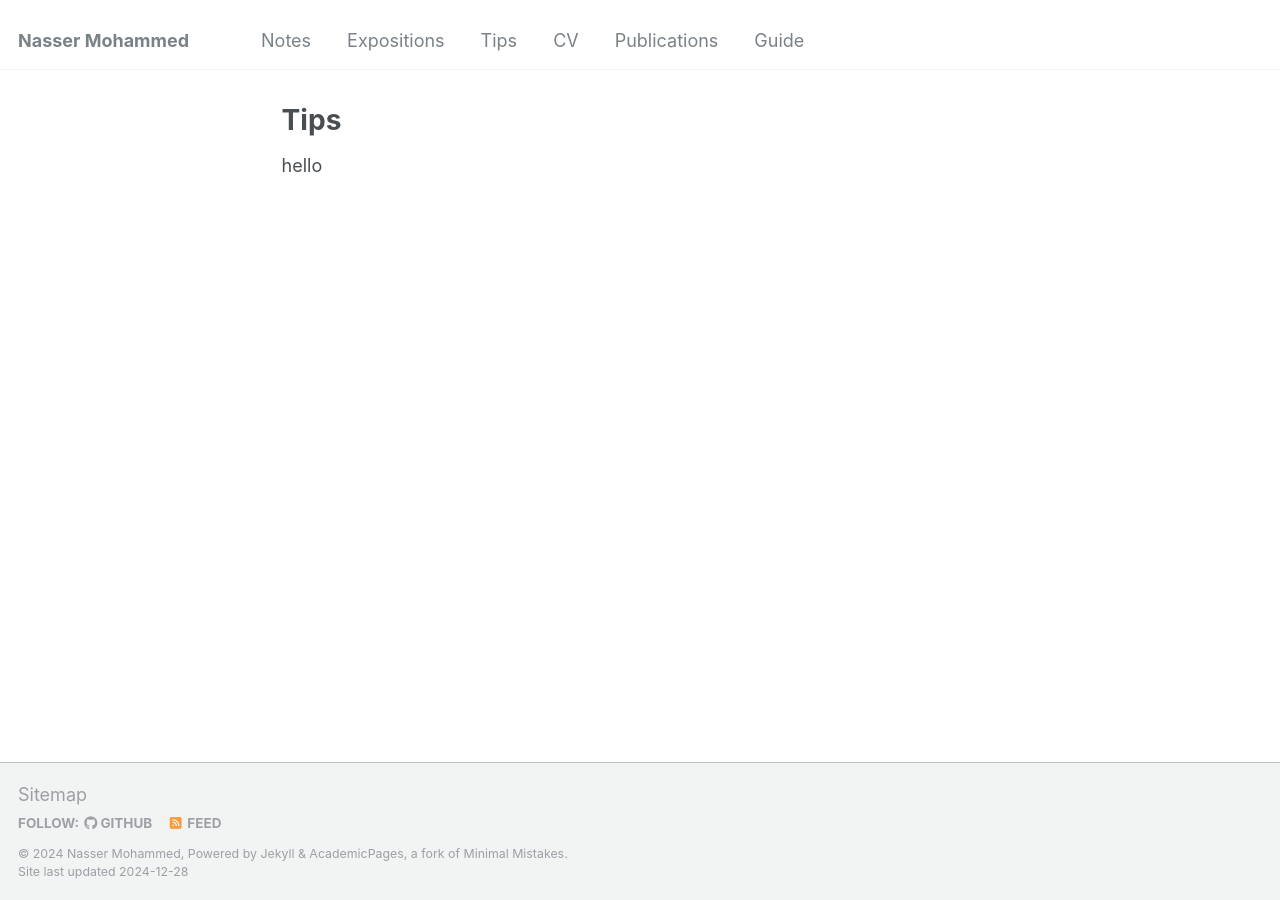
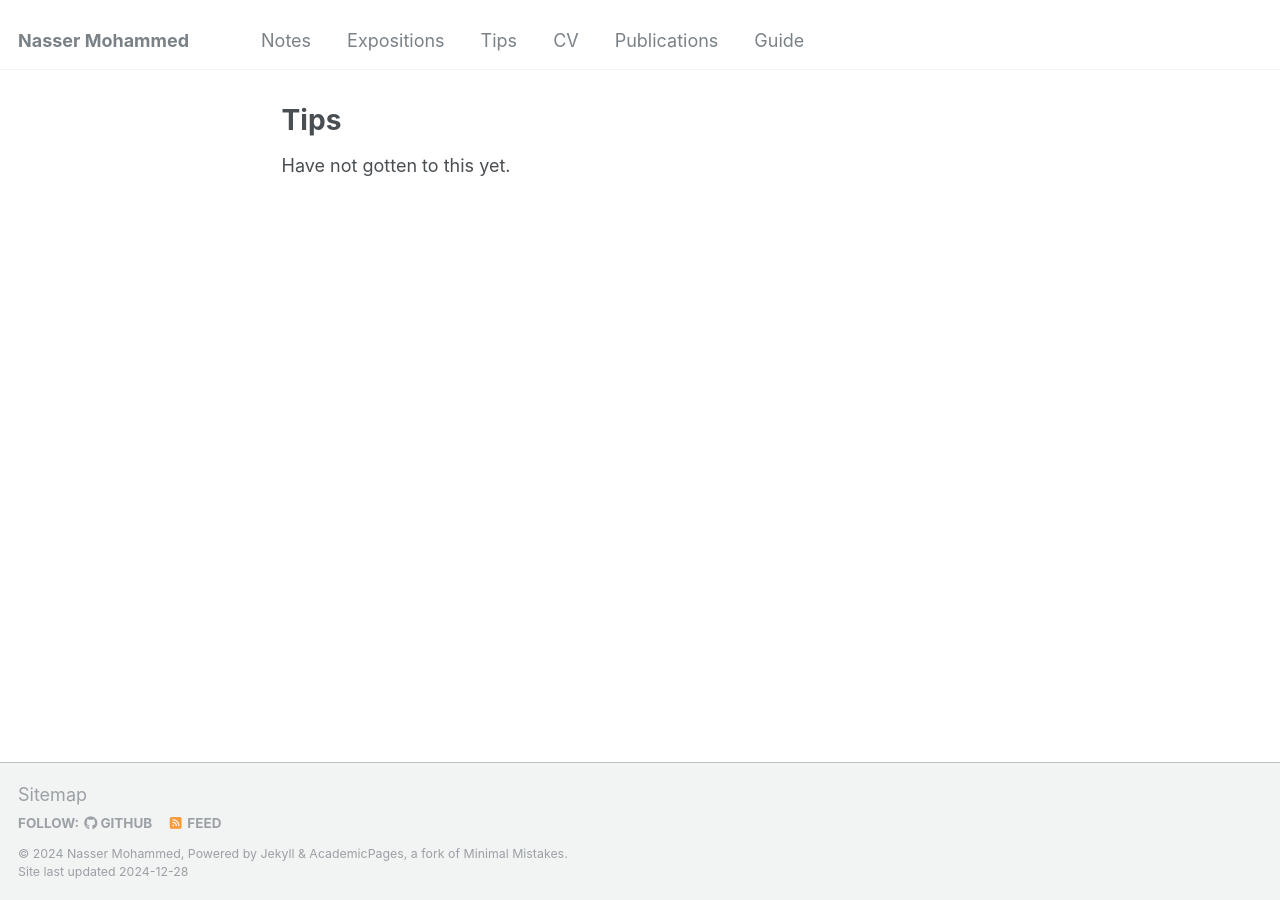
Before and after one commit to Nasser-Mohammed/Nasser-Mohammed.github.io, a Jekyll site: the page built from _pages/tips.md, in a window 1280 px wide. Built offline with Jekyll 4.4.1, drawn with Linux system fonts in a browser that asks for light colours.

Commit message:
Update tips.md

```diff
--- a/_pages/tips.md
+++ b/_pages/tips.md
@@ -4,4 +4,4 @@ title: "Tips"
 permalink: /tips/
 author_profile: false
 ---
-hello
+Have not gotten to this yet.
```
